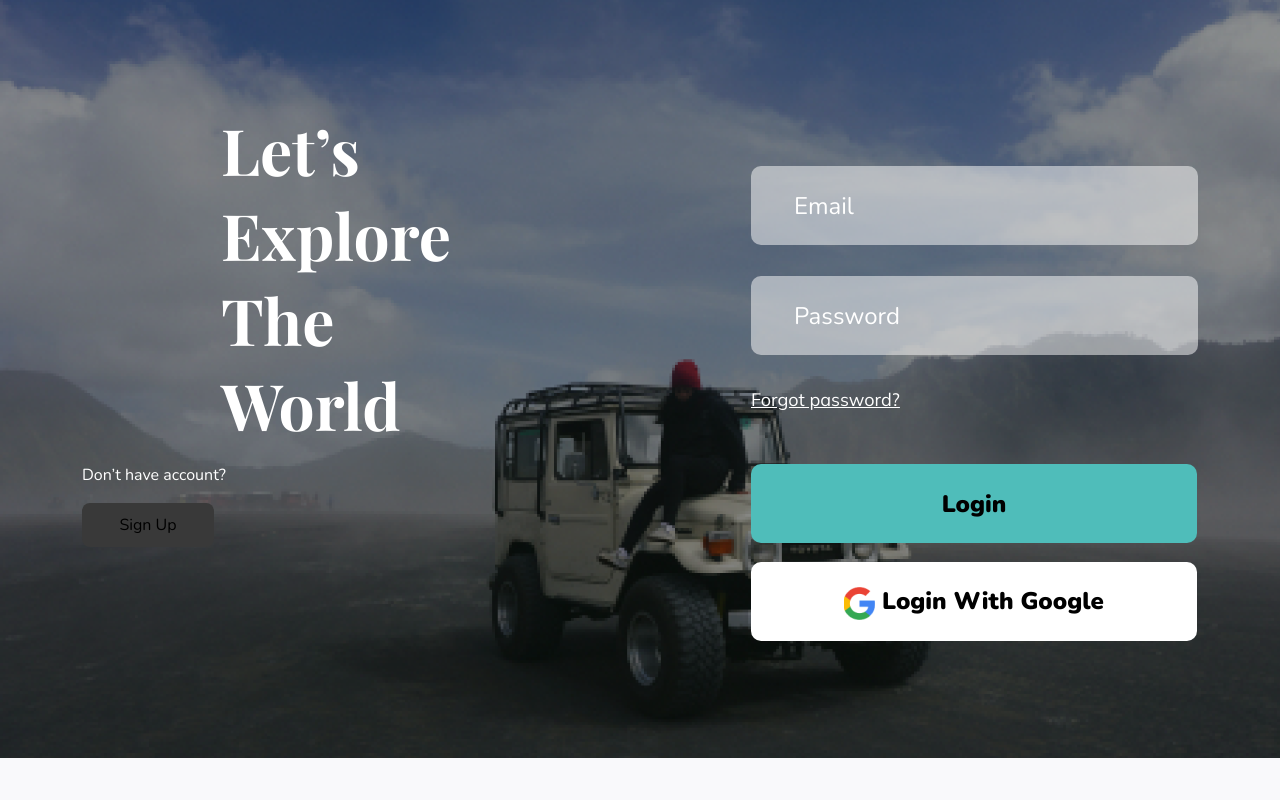
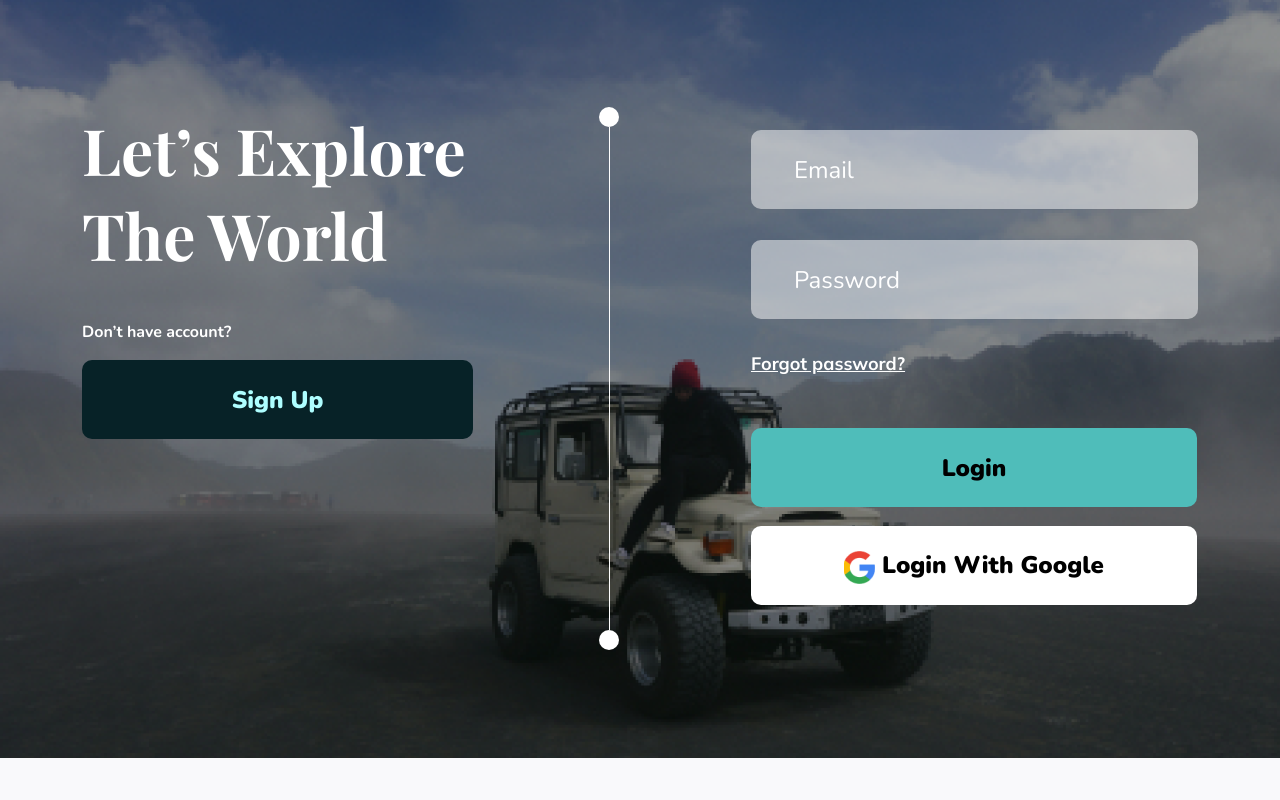
Before and after one commit to aviantofan/fw5-responsive-website, a website: page login.html in a window 1280 px wide. Shown: the top 800 px of the page. Drawn offline with nearby package versions, Linux system fonts and the light colour scheme.

Commit message:
fix: fix some style

```diff
--- a/assets/style.css
+++ b/assets/style.css
@@ -189,28 +189,52 @@ footer.footer-home .link-social i{
   font-family: 'Playfair Display', serif;;
   font-weight: 700;
   font-size: 64px;
-  width: 550px;
   padding-top: 107px;
-  padding-left: 139px;
   line-height: 85px;
 }
 
-.header-login .header-content p.signup{
+.header-login .header-content p{
   font-weight: 700;
   margin-top: 43px;
-  padding-left: 139px;
 }
 
-.header-login .header-content div button.button-signup{
+.header-login .header-content div button.button-dark{
   width: 391px;
   height: 79px;
-  margin-left: 138px;
   font-size: 24px;
   font-weight: 900;
-  border: none;
   border-radius: 10px;
-  background-color: #072227;
   color: #AEFEFF;
+}
+
+.header-login .header-content div.accs{
+  width: 20px;
+  height: 650px;
+  display: flex;
+  justify-content: right;
+  padding: 0 0 0 0;
+}
+
+.header-login .header-content div div.circle1{
+  text-align: center;
+  height: 20px;
+  width: 20px;
+  margin-top: 107px;
+  border-radius: 10px;
+  background: white;
+}
+
+.header-login .header-content div div.line1{
+  background: white;
+  flex: 1;
+  width: 1px;
+}
+
+.header-login .header-content div div.circle2{
+  height: 20px;
+  width: 20px;
+  border-radius: 10px;
+  background: white;
 }
 
 .header-login .header-content div input.email{
@@ -221,7 +245,7 @@ footer.footer-home .link-social i{
   font-size: 24px;
   background-color: rgba(255, 255, 255, 0.5);
   color: white;
-  margin-top: 166px;
+  margin-top: 130px;
   margin-bottom: 31px;
   margin-left: 120px;
 }
@@ -466,7 +490,7 @@ button {
 }
 
 .button-dark {
-  background-color: #393939;
+  background-color: #072227;
   border: unset;
 }
 
@@ -514,6 +538,7 @@ img.img-rounded-circle{
   text-align: left;
   font-weight: 900;
   line-height: 85px;
+  margin-bottom: 0px;
 }
 
 .header-home .header-content div.line2{
@@ -527,13 +552,15 @@ img.img-rounded-circle{
   padding: 0 0 0 0;
 }
 
-.header-home .header-content div select.option-form{
+.header-home .header-content div select.form-select{
   width: 220px;
   height: 52px;
   border-radius: 6px;
-  background: rgba(255, 255, 255, 0.5);
+  background-color: rgba(255, 255, 255, 0.5);
   font-family: 'Nunito', sans-serif;
   font-weight: 700;
+  padding-left: 25px;
+  padding-right: 25px;
   color: #393939;
 }
 
@@ -779,6 +806,14 @@ section.button .button-dark{
       font-weight: 900;
       font-size: 12px;
     }
+    .header-home .header-content h1.heading2{
+      font-size: 54px;
+      text-align: center;
+      padding-top: 10px;
+    }
+    .header-home .header-content p.text2{
+      text-align: center;
+    }
 }
 
 @media (max-width: 1439px) {
```
